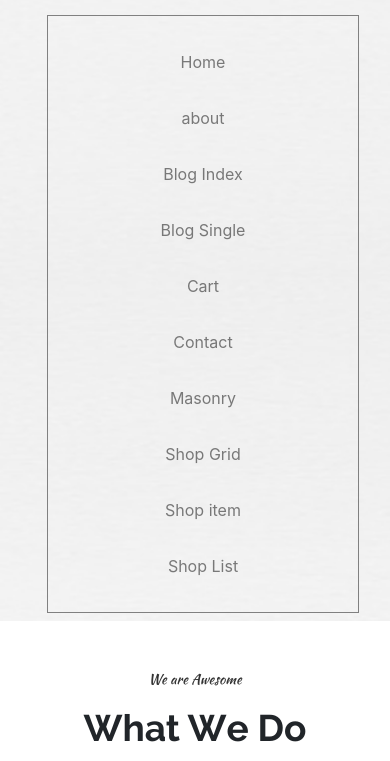
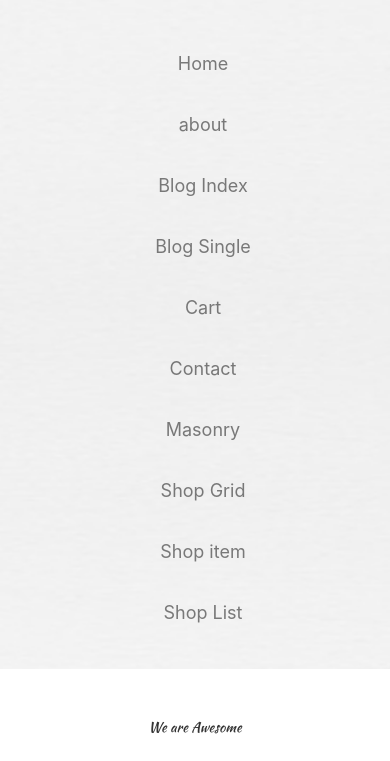
Before and after one commit to asmaaaman/Bootstrap-Project, a plain HTML site: page about_us.html in a window 390 px wide. Both pictures are taken after a click on the button "Toggle navigation". Shown: the part 54-815 px from the top of the page. Drawn offline with nearby package versions, Linux system fonts and the light colour scheme; files whose address does not match are found by name; a web font is replaced by a local one.

Commit message:
Update about_us.html

```diff
--- a/about_us.html
+++ b/about_us.html
@@ -400,7 +400,7 @@
     padding: 18px;
     margin-top: 18px;
     line-height: 2.5;
-    border: 1px solid grey;
+  font-size: 18px;
 	    }
 	   a.nav-link {
     border: unset!important;
```
